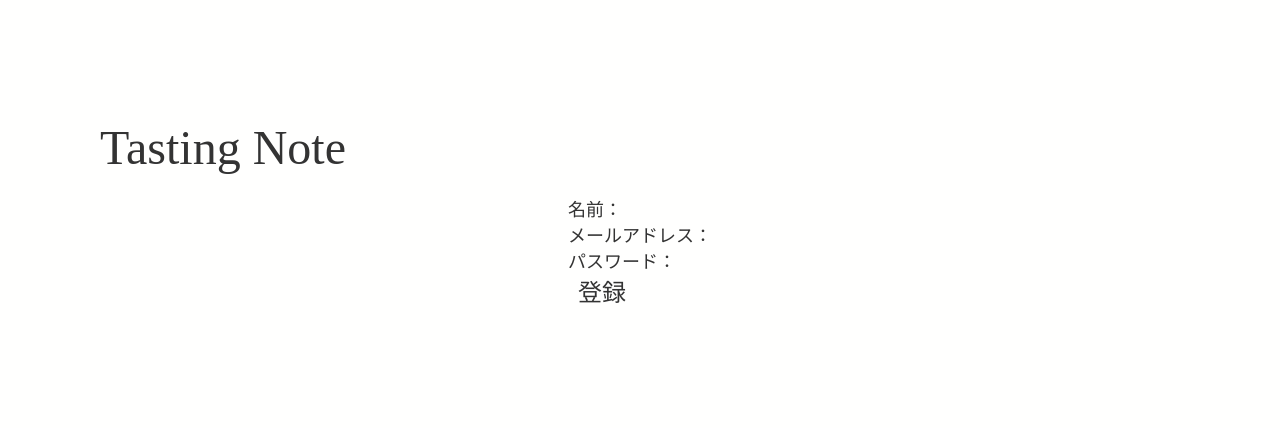
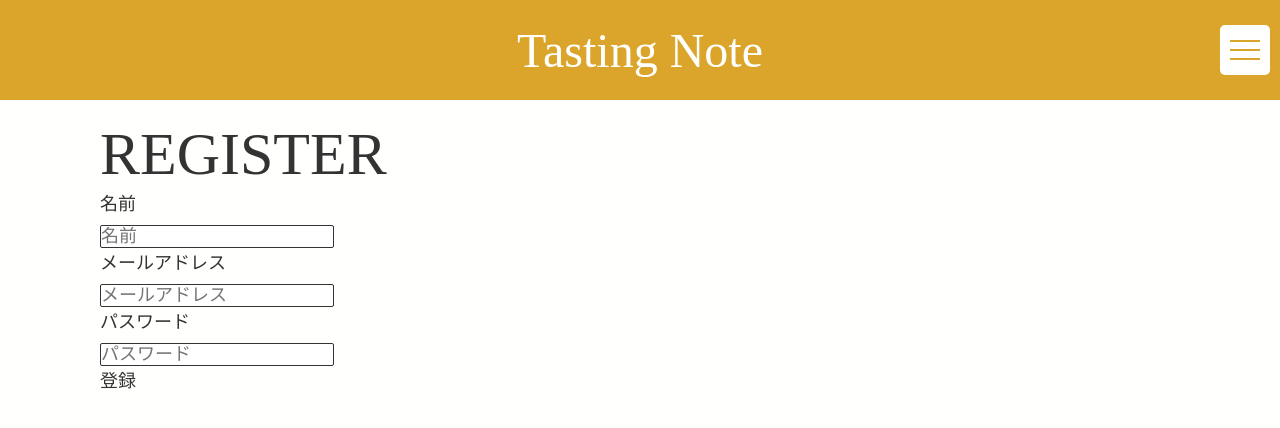
Before and after one commit to akiran1sei/tasting_note, a Next.js app: page /user/register in a window 1280 px wide. Shown: the top 428 px of the page. Built offline with nearby package versions, Linux system fonts and the light colour scheme.

Commit message:
🎨 login.jsとregister.jsファイル内コードとスタイルのコーデイング

```diff
--- a/pages/user/register.js
+++ b/pages/user/register.js
@@ -1,37 +1,113 @@
 // pages/user/register.js（アカウント登録ページ）
+import { Header } from "@/components/Header";
 import Head from "next/head";
 import { Inter } from "next/font/google";
 import styles from "@/styles/Home.module.css";
-
+import { useState } from "react";
 const inter = Inter({ subsets: ["latin"] });
 
-export default function register() {
+const Register = () => {
+  const [name, setName] = useState("");
+  const [email, setEmail] = useState("");
+  const [password, setPassword] = useState("");
+  const handleSubmit = async (e) => {
+    e.preventDefault();
+    try {
+      const response = await fetch("http://localhost:3000/api/user/register", {
+        method: "POST",
+        headers: {
+          Accept: "application/json",
+          "Content-Type": "application/json",
+        },
+        body: JSON.stringify({
+          name: name,
+          email: email,
+          password: password,
+        }),
+      });
+      const jsonData = await response.json();
+      alert(jsonData.message);
+    } catch (err) {
+      alert("ユーザー登録失敗");
+    }
+  };
   return (
     <>
       <Head>
-        <title>Tasting Note</title>
+        <title>ユーザー登録</title>
         <meta name="description" content="Generated by create next app" />
         <meta name="viewport" content="width=device-width, initial-scale=1" />
         <link rel="icon" href="/favicon.ico" />
       </Head>
 
       <div className={styles.container}>
+        <Header />
         {/* <Login /> */}
         <main className={styles.main}>
-          <h1 className={styles.title}>Tasting Note</h1>
-          <div className={styles.login_btn_box}>
-            <form>
-              <p>名前：</p>
-              <p>メールアドレス：</p>
-              <p>パスワード：</p>
-              <button className={styles.login_btn}>
-                <a href="">登録</a>
-              </button>
-            </form>
+          <div className={styles.main_contents}>
+            <h1 className={styles.heading_title}>REGISTER</h1>
+            <div className={styles.register_input_box}>
+              <form>
+                <p className={styles.register_paragraph}>
+                  名前
+                  <br />
+                  <input
+                    className={styles.register_input}
+                    width={300}
+                    height={50}
+                    value={name}
+                    onChange={(e) => setName(e.target.value)}
+                    type="text"
+                    name="name"
+                    placeholder="名前"
+                    required
+                  />
+                </p>
+                <p className={styles.register_paragraph}>
+                  メールアドレス
+                  <br />
+                  <input
+                    className={styles.register_input}
+                    width={300}
+                    height={50}
+                    value={email}
+                    onChange={(e) => setEmail(e.target.value)}
+                    type="text"
+                    name="email"
+                    placeholder="メールアドレス"
+                    required
+                  />
+                </p>
+                <p className={styles.register_paragraph}>
+                  パスワード
+                  <br />
+                  <input
+                    className={styles.register_input}
+                    width={300}
+                    height={50}
+                    value={password}
+                    onChange={(e) => setPassword(e.target.value)}
+                    type="text"
+                    name="password"
+                    placeholder="パスワード"
+                    required
+                  />
+                </p>
+                <div className={styles.register_btn_box}>
+                  <button
+                    className={styles.register_btn}
+                    onClick={handleSubmit}
+                  >
+                    登録
+                  </button>
+                </div>
+              </form>
+            </div>
           </div>
         </main>
       </div>
     </>
   );
-}
-register();
+};
+
+export default Register;
```
Also changed, not shown: pages/user/login.js (+29 -9 lines).
